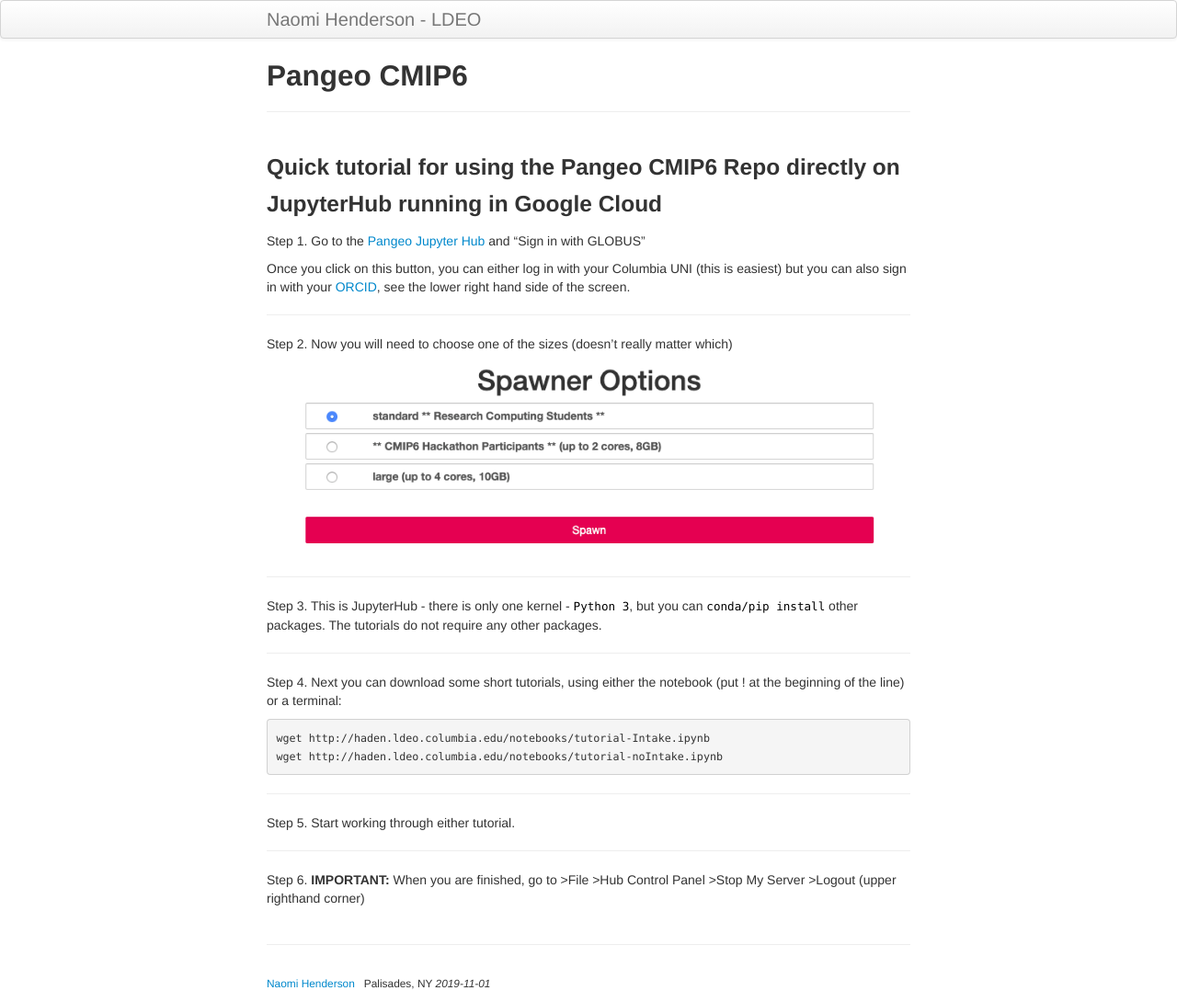
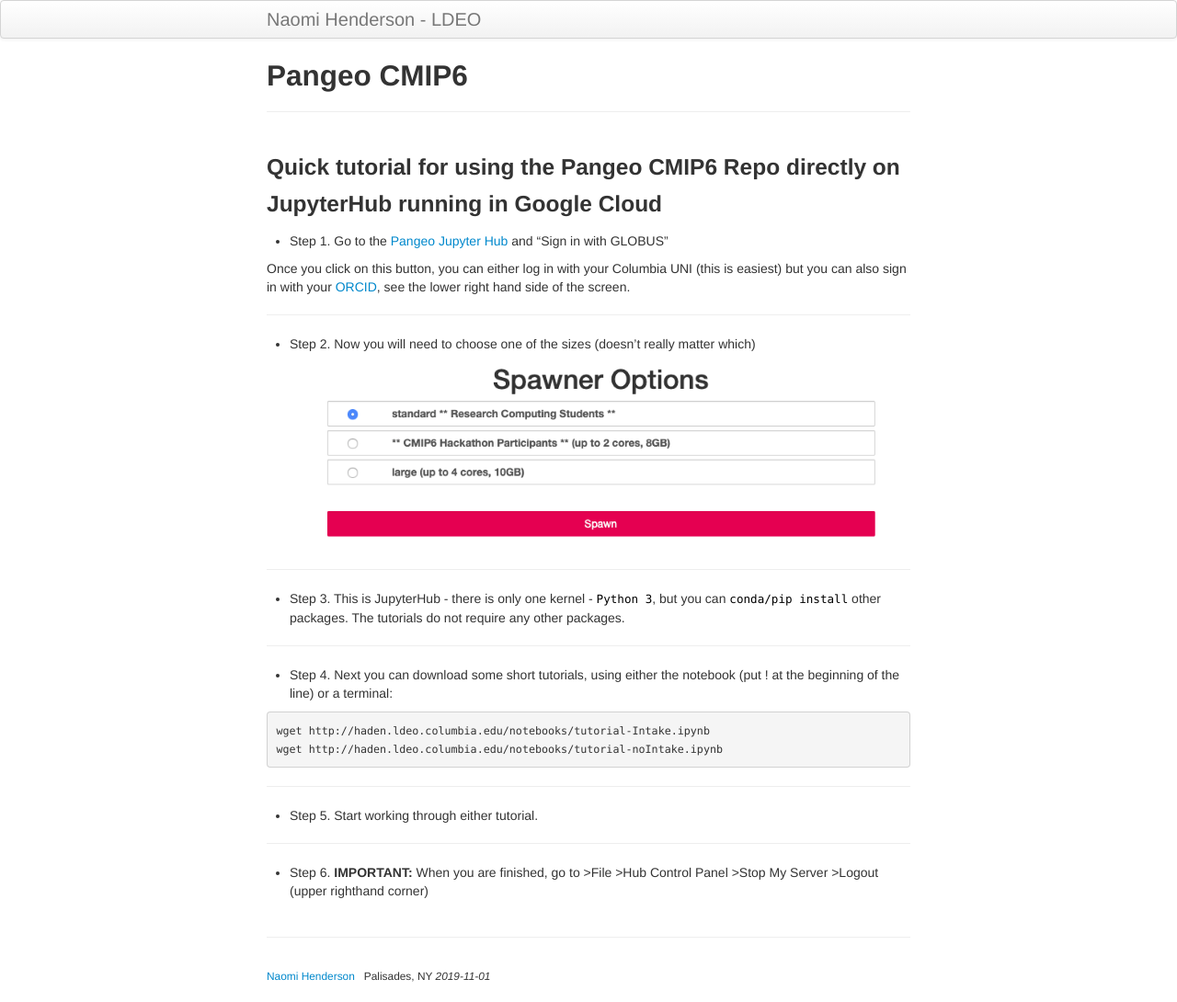
Before and after one commit to naomi-henderson/naomi-henderson.github.io, a Jekyll site: the page built from pages/tutorial1.md, in a window 1280 px wide. Shown: the whole page at 92% size. Built offline with Jekyll 4.4.1, drawn with Linux system fonts in a browser that asks for light colours.

````diff
--- a/pages/tutorial1.md
+++ b/pages/tutorial1.md
@@ -7,26 +7,26 @@ description:
 
 ### Quick tutorial for using the Pangeo CMIP6 Repo directly on JupyterHub running in Google Cloud
 
-Step 1. Go to the [Pangeo Jupyter Hub](https://ocean.pangeo.io) and "Sign in with GLOBUS"
+- Step 1. Go to the [Pangeo Jupyter Hub](https://ocean.pangeo.io) and "Sign in with GLOBUS"
 
 Once you click on this button, you can either log in with your Columbia UNI (this is easiest) but you can also sign in with your [ORCID](https://orcid.org/register), see the lower right hand side of the screen.
 
 -------------
-Step 2. Now you will need to choose one of the sizes (doesn't really matter which)
+- Step 2. Now you will need to choose one of the sizes (doesn't really matter which)
 ![Spawner Choices](../assets/SpawnerOptions.png)
 
 -------------
-Step 3. This is JupyterHub - there is only one kernel - `Python 3`, but you can `conda/pip install` other packages. The tutorials do not require any other packages.
+- Step 3. This is JupyterHub - there is only one kernel - `Python 3`, but you can `conda/pip install` other packages. The tutorials do not require any other packages.
 
 -------------
-Step 4. Next you can download some short tutorials, using either the notebook (put ! at the beginning of the line) or a terminal:
+- Step 4. Next you can download some short tutorials, using either the notebook (put ! at the beginning of the line) or a terminal:
 
 ```
 wget http://haden.ldeo.columbia.edu/notebooks/tutorial-Intake.ipynb
 wget http://haden.ldeo.columbia.edu/notebooks/tutorial-noIntake.ipynb
 ```
 -------------
-Step 5. Start working through either tutorial.
+- Step 5. Start working through either tutorial.
 
 -------------
-Step 6. **IMPORTANT:** When you are finished, go to >File >Hub Control Panel >Stop My Server >Logout (upper righthand corner)
+- Step 6. **IMPORTANT:** When you are finished, go to >File >Hub Control Panel >Stop My Server >Logout (upper righthand corner)
````
